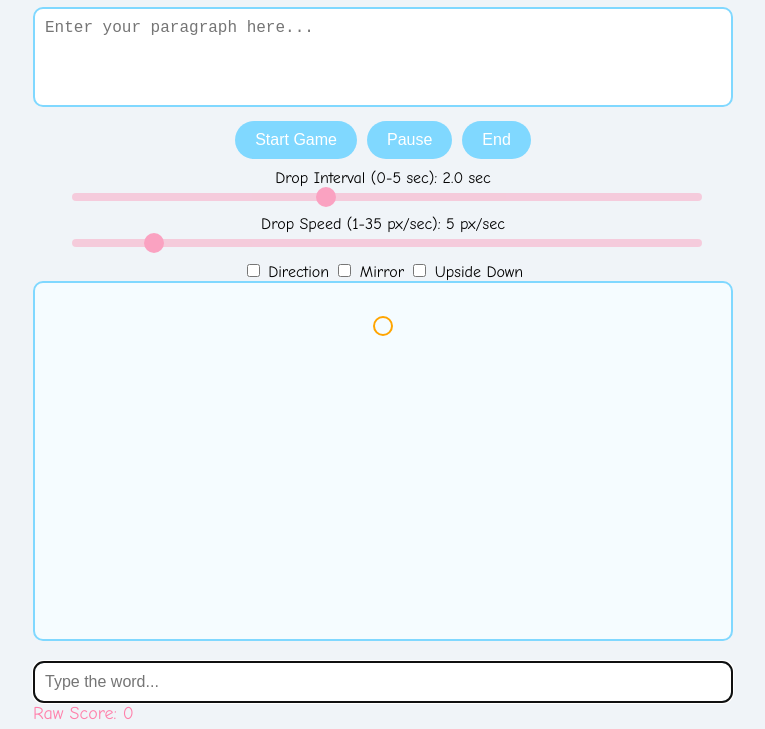
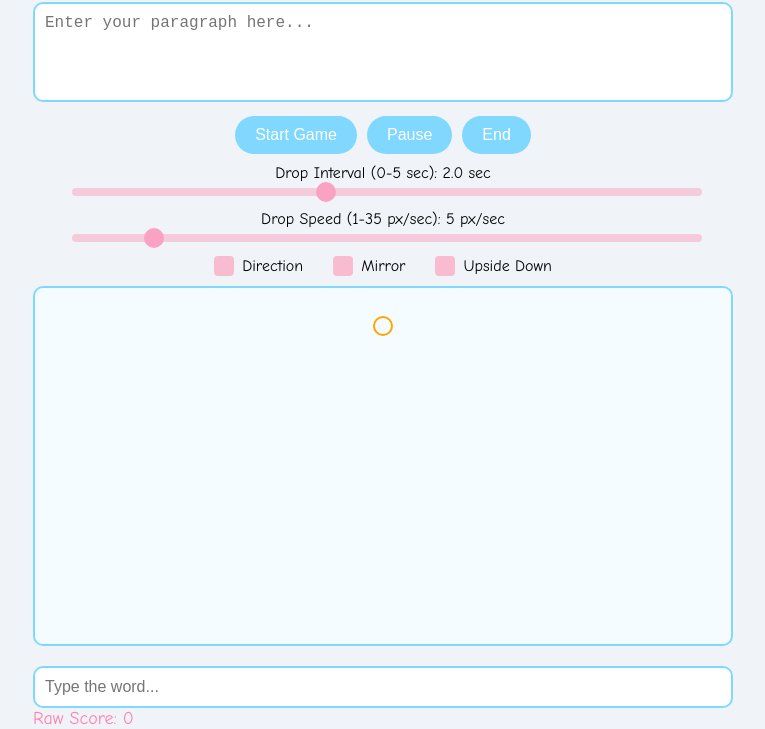
Before and after one commit to AAsteria/Typing-Kumo, a website with bundled scripts: page index.html in a window 1280 px wide. Shown: the part 74-803 px from the top of the page, without its empty margins (257-1022 px from the left). Built offline with nearby package versions, Linux system fonts and the light colour scheme.

Commit message:
style checkbox

```diff
--- a/index.html
+++ b/index.html
@@ -30,17 +30,20 @@
       <input type="range" id="speedSlider" min="1" max="35" step="0.1" value="5">
     </div>
     <div id="additionalOptions">
-      <label>
+      <label class="custom-checkbox">
         <input type="checkbox" id="lockDirection">
-        Direction
+        <span class="checkmark"></span>
+        <span class="checkbox-label">Direction</span>
       </label>
-      <label>
+      <label class="custom-checkbox">
         <input type="checkbox" id="mirrorMode">
-        Mirror
+        <span class="checkmark"></span>
+        <span class="checkbox-label">Mirror</span>
       </label>
-      <label>
+      <label class="custom-checkbox">
         <input type="checkbox" id="upsideDownMode">
-        Upside Down
+        <span class="checkmark"></span>
+        <span class="checkbox-label">Upside Down</span>
       </label>
     </div>
     <div id="gameContainer"></div>
--- a/styles.css
+++ b/styles.css
@@ -45,6 +45,7 @@ textarea {
   margin-bottom: 10px;
   resize: none;
   font-size: 16px;
+  outline: #40c4ff;
 }
 
 .controls {
@@ -116,6 +117,7 @@ input[type="range"] {
   border: 2px solid #80d8ff;
   padding: 10px;
   font-size: 16px;
+  outline: #40c4ff;
 }
 
 .info {
@@ -172,3 +174,58 @@ input[type="range"]::-moz-range-track {
   height: 8px;
   border-radius: 5px;
 }
+
+/* Style the check box */
+#additionalOptions {
+  display: flex;
+  justify-content: center;
+  align-items: center;
+  gap: 30px;
+  margin-bottom: 10px;
+  width: 100%;
+}
+
+.custom-checkbox {
+  display: flex;
+  align-items: center;
+  cursor: pointer;
+  user-select: none;
+}
+
+.custom-checkbox input {
+  position: absolute;
+  opacity: 0;
+  height: 0;
+  width: 0;
+}
+
+.checkmark {
+  height: 20px;
+  width: 20px;
+  background-color: #f8bbd0;
+  border-radius: 4px;
+  position: relative;
+  margin-right: 8px;
+  transition: background-color 0.3s;
+}
+
+.custom-checkbox input:checked + .checkmark:after {
+  content: "";
+  position: absolute;
+  left: 6px;
+  top: 2px;
+  width: 5px;
+  height: 10px;
+  border: solid white;
+  border-width: 0 2px 2px 0;
+  transform: rotate(45deg);
+}
+
+.custom-checkbox input:checked + .checkmark {
+  background-color: #ff80ab;
+}
+
+.checkbox-label {
+  font-family: 'Comic Sans MS', cursive, sans-serif;
+  font-size: 16px;
+}
```
